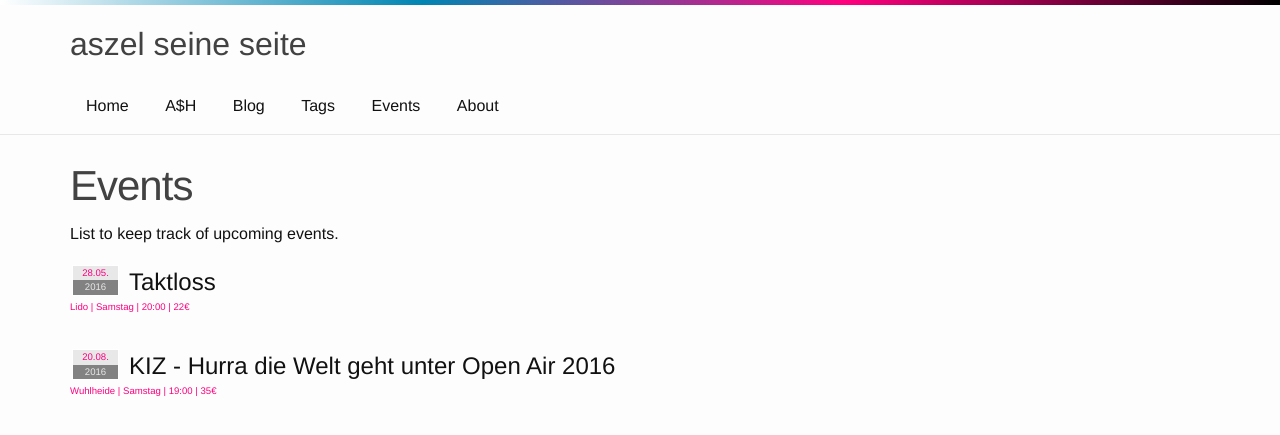
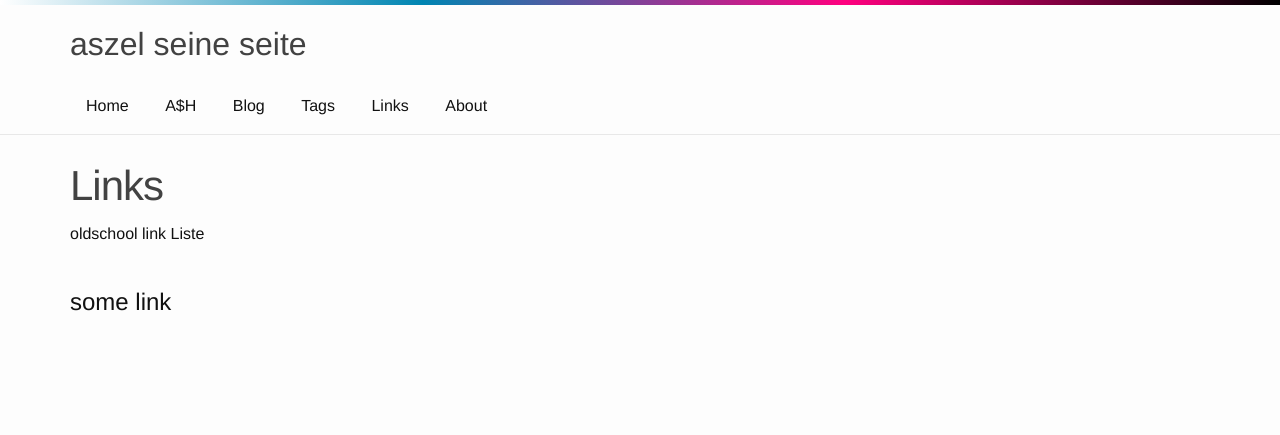
Before and after one commit to aszel/aszel.github.io, a Jekyll site: the page built from events/index.md, in a window 1280 px wide. Shown: the top 435 px of the page. Built offline with Jekyll 4.4.1, drawn with Linux system fonts in a browser that asks for light colours; comment, search, counter and statistics services are not loaded.

Commit message:
Neue Seite Links

```diff
--- a/_includes/header.html
+++ b/_includes/header.html
@@ -22,7 +22,7 @@
                 <li><a href="/ash" class="page-link">A$H</a></li>
                 <li><a href="/blog" class="page-link">Blog</a></li>
                 <li><a href="/tags" class="page-link">Tags</a></li>
-                <li><a href="/events" class="page-link">Events</a></li>
+                <li><a href="/links" class="page-link">Links</a></li>
                 <li><a href="/about" class="page-link">About</a></li>
             </ul>
         </nav>
--- a/events/index.md
+++ b/events/index.md
@@ -1,15 +1,19 @@
 ---
 layout: default
-title: aszel.com events
-permalink: /events/
+title: aszel.com links
+permalink: /links/
 
 ---
 
-<h1 class="post-title">Events</h1>
+<h1 class="post-title">Links</h1>
 
-<p>
-List to keep track of upcoming events.
-</p>
+<p class="post-title-sub">oldschool link Liste</p>
+
+<ul class="post-list">
+<li><a href="#">some link</a></li>
+</ul>
+
+
 <!--
 <div id="venue-link-container">
     <a href="">Open all links</a>
@@ -23,23 +27,6 @@ List to keep track of upcoming events.
         <li><a href="" target="_blank"></li>
     </ul>
 </div>
--->
-<ul class="post-list">
-
-<li>
-    <p class="post-list-date">
-        <span class="post-meta post-list-date-day">28.05.</span>
-        <span class="post-meta post-list-date-year">2016</span>
-    </p>
-    <h2>
-        <a class="post-link" href="http://www.koka36.de/taktloss_ticket_69089.html" target="_blank">
-        Taktloss
-        </a>
-        <p class="post-meta">
-        Lido | Samstag | 20:00 | 22€
-        </p>
-    </h2>
-</li>
 
 <li>
     <p class="post-list-date">
@@ -55,5 +42,4 @@ List to keep track of upcoming events.
         </p>
     </h2>
 </li>
-
-</ul>
+-->
```
